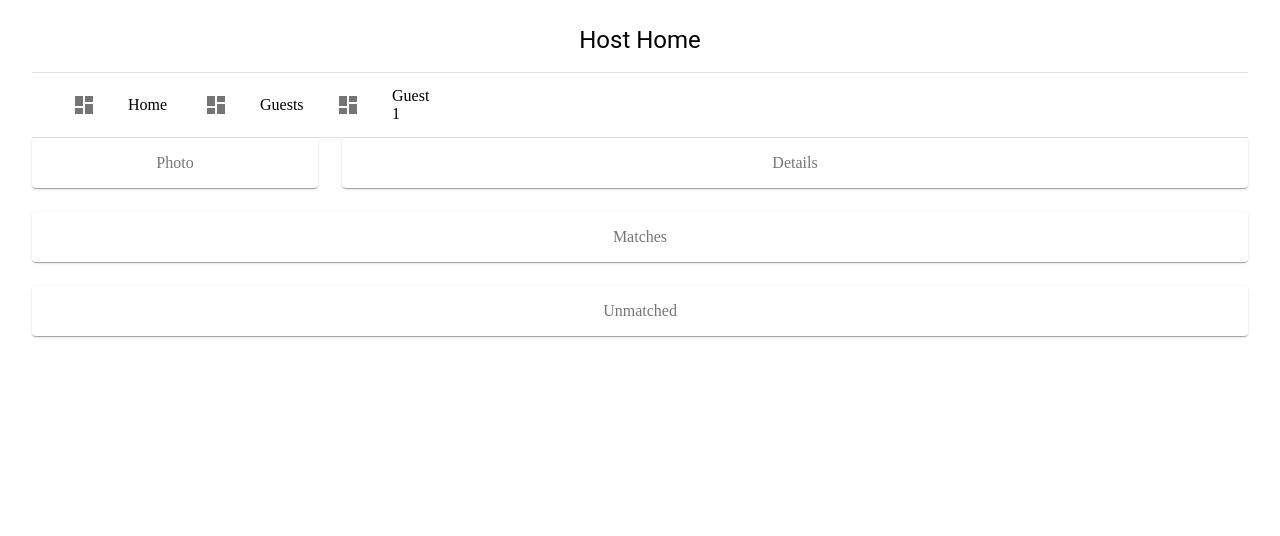
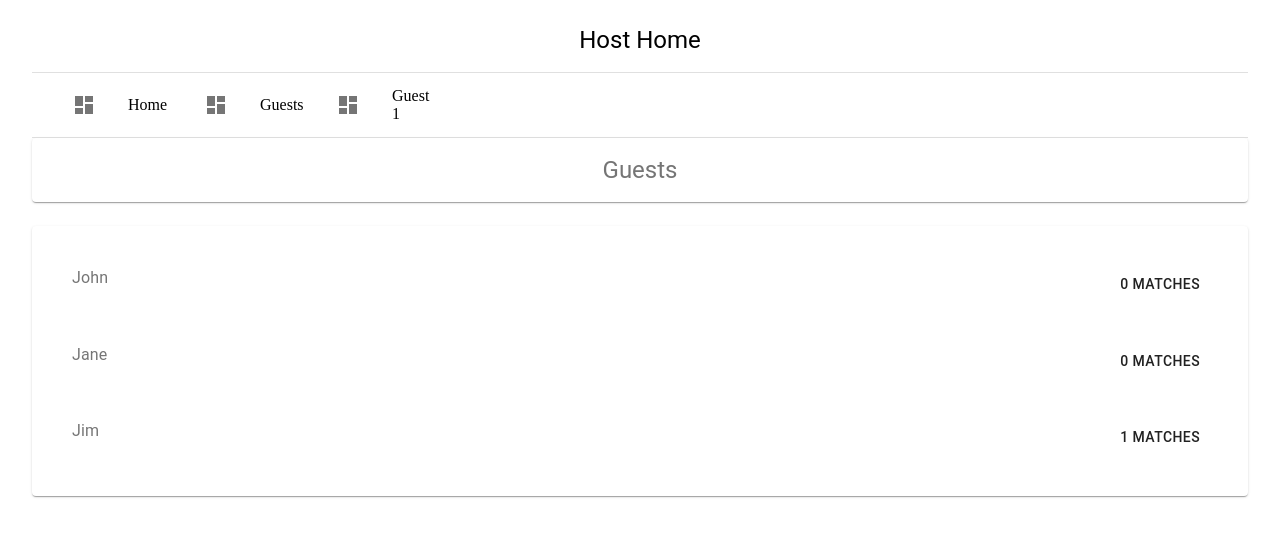
Before and after one commit to hackforla/HomeUniteUs, a React app: page /admin/guests in a window 1280 px wide. Shown: the top 536 px of the page. Built offline with nearby package versions, Linux system fonts and the light colour scheme.

Commit message:
admin view

```diff
--- a/src/App.tsx
+++ b/src/App.tsx
@@ -8,6 +8,7 @@ import { Search, Dashboard } from '@material-ui/icons';
 import { Guest } from './models';
 import { AdminGuestView } from './pages/AdminGuestView';
 import { HostHomeDataProvider } from './data/data-context';
+import { AdminView } from './pages/AdminView';
 
 export interface AppProps {
 }
@@ -219,8 +220,8 @@ export const App = () => {
                         <main>
                             <Switch>
                                 <Route exact path='/' component={WelcomeView} />
-                                <Route path='/admin/guests' component={AdminGuestView} />
-                                <Route path='/admin/guest/:id' component={PlaceholderWithIdView} />
+                                <Route path='/admin/guests' component={AdminView} />
+                                <Route path='/admin/guest/:id' component={AdminGuestView} />
                                 <Route path='/guests/:id' component={PlaceholderWithIdView} />
                                 <Route path='/hosts/:id' component={PlaceholderWithIdView} />
                             </Switch>
--- a/src/data/data-context.tsx
+++ b/src/data/data-context.tsx
@@ -1,5 +1,5 @@
 import * as React from "react";
-import { Guest, Host, GuestQuestion, HostQuestion, Restriction } from "../models";
+import { Guest, Host, GuestQuestion, HostQuestion, Restriction, MatchResult, GuestInterestLevel } from "../models";
 
 
 // design was informed by:
@@ -16,6 +16,7 @@ interface HostHomeData {
     guestQuestions: Array<GuestQuestion>;
     hostQuestions: Array<HostQuestion>;
     restrictions: Array<Restriction>;
+    matchResults: Array<MatchResult>;
 };
 
 enum HostHomeActionType {
@@ -40,11 +41,73 @@ function hostHomeDataReducer(state: HostHomeData, action: HostHomeAction) {
 };
 
 const initialState: HostHomeData = {
-    guests: new Array<Guest>(),
-    hosts: new Array<Host>(),
+    guests: [
+        {
+            name: 'John',
+            id: 1
+        },
+        {
+            name: 'Jane',
+            id: 2
+        },
+        {
+            name: 'Jim',
+            id: 3
+        }
+    ],
+    hosts: [
+        {
+            address: '123 Main Blvd.',
+            id: 1
+        },
+        {
+            address: '456 Broadway Ave.',
+            id: 2
+        },
+        {
+            address: '789 First St.',
+            id: 3
+        }
+    ],
     guestQuestions: new Array<GuestQuestion>(),
     hostQuestions: new Array<HostQuestion>(),
-    restrictions: new Array<Restriction>()
+    restrictions: new Array<Restriction>(),
+    matchResults: [
+        {
+            guestId: 1,
+            hostId: 1,
+            restrictionsFailed: [
+                {
+                    hostQuestionId: 1,
+                    hostResponseValue: 'ok',
+                    guestQuestionId: 1,
+                    guestResponseValue: 'ok',
+                    reasonText: 'Can not smoke'
+                }
+            ],
+            guestInterestLevel: GuestInterestLevel.Unknown
+        },
+        {
+            guestId: 2,
+            hostId: 1,
+            restrictionsFailed: [
+                {
+                    hostQuestionId: 1,
+                    hostResponseValue: 'ok',
+                    guestQuestionId: 1,
+                    guestResponseValue: 'ok',
+                    reasonText: 'Can not smoke'
+                }
+            ],
+            guestInterestLevel: GuestInterestLevel.Unknown
+        },
+        {
+            guestId: 3,
+            hostId: 1,
+            restrictionsFailed: [],
+            guestInterestLevel: GuestInterestLevel.Unknown
+        },
+    ]
 };
 
 export function HostHomeDataProvider(props: React.PropsWithChildren<{}>): JSX.Element {
@@ -66,13 +129,14 @@ export function useHostHomeData() {
         React.Dispatch<HostHomeAction>
     ];
 
-    // All Create, Update, Delete operations
+    // All Create, Update, Delete operations.
+    // Read operations are accessed directly from data.guests, etc
     const addGuest = (guest: Guest) => dispatch({ type: HostHomeActionType.AddGuest, payload: guest });
     // ...
 
     return {
         data,
-        dispatch, // do we still want access to this?
+        dispatch,
         addGuest
     };
 };
--- a/src/pages/AdminGuestView.tsx
+++ b/src/pages/AdminGuestView.tsx
@@ -1,6 +1,10 @@
 
 import * as React from "react";
-import { makeStyles, Paper, createStyles, Grid } from '@material-ui/core';
+import { makeStyles, Paper, createStyles, Grid, Box, Typography } from '@material-ui/core';
+import { useHostHomeData } from "../data/data-context";
+import { GuestMatchSummary } from "../viewmodels/GuestMatchSummary";
+import { MatchResult, Guest } from "../models";
+import { useParams } from "react-router";
 
 const useStyles = makeStyles(theme => (
     createStyles({
@@ -75,14 +79,19 @@ const useStyles = makeStyles(theme => (
             padding: theme.spacing(6, 0),
         },
         paper: {
-          padding: theme.spacing(2),
-          textAlign: 'center',
-          color: theme.palette.text.secondary,
+            padding: theme.spacing(2),
+            textAlign: 'center',
+            color: theme.palette.text.secondary,
         }
     })));
 
+
+
 export const AdminGuestView = () => {
+
     const classes = useStyles({});
+    const { id } = useParams();
+
     return (
         <React.Fragment>
             <Grid container spacing={3}>
@@ -90,7 +99,16 @@ export const AdminGuestView = () => {
                     <Paper className={classes.paper}>Photo</Paper>
                 </Grid>
                 <Grid item xs={9}>
-                    <Paper className={classes.paper}>Details</Paper>
+                    <Paper className={classes.paper}>
+                        <Box display='flex' p={1} m={1}>
+                            <Box p={1} flexGrow={1}>
+                                <Typography component='h5' align='left'>Guest ID</Typography>
+                            </Box>
+                            <Box p={1}>
+                                <Typography component='h5' align='left'>{id}</Typography>
+                            </Box>
+                        </Box>
+                    </Paper>
                 </Grid>
                 <Grid item xs={12}>
                     <Paper className={classes.paper}>Matches</Paper>
--- a/src/pages/AdminView.tsx
+++ b/src/pages/AdminView.tsx
@@ -1,5 +1,9 @@
 import * as React from 'react';
-import { Grid, Paper, makeStyles, createStyles, Typography } from '@material-ui/core';
+import { Grid, Paper, makeStyles, createStyles, Typography, Box, Button } from '@material-ui/core';
+import { useHostHomeData } from '../data/data-context';
+import { GuestMatchSummary } from '../viewmodels/GuestMatchSummary';
+import { MatchResult, Guest } from '../models';
+import { useHistory } from 'react-router';
 
 const useStyles = makeStyles(theme => (
     createStyles({
@@ -86,6 +90,35 @@ export const AdminView = () => {
 
     const classes = useStyles({});
 
+    const {
+        data,
+        dispatch,
+        addGuest
+    } = useHostHomeData();
+
+    const history = useHistory();
+
+    const allGuestMatches = React.useMemo(() => {
+
+        return data.guests.map((guest: Guest) => {
+
+            const guestMatches = data.matchResults.filter(
+                (matchResult: MatchResult) => guest.id === matchResult.guestId && matchResult.restrictionsFailed.length < 1);
+
+            const guestMatchSummary: GuestMatchSummary = {
+                guestId: guest.id,
+                guestName: guest.name,
+                numMatches: guestMatches.length
+            };
+
+            return guestMatchSummary;
+
+        });
+
+
+    }, [data.guests, data.matchResults]);
+
+
     return (
         <React.Fragment>
             <Grid container spacing={3}>
@@ -103,7 +136,26 @@ export const AdminView = () => {
                 </Grid>
                 <Grid item xs={12}>
                     <Paper className={classes.paper}>
-
+                        {
+                            allGuestMatches.map((guestMatchSummary: GuestMatchSummary, index: number) => (
+                                <Box display='flex' p={1} m={1}>
+                                    <Box p={1} flexGrow={1}>
+                                        <Typography component='h5' align='left'>{guestMatchSummary.guestName}</Typography>
+                                    </Box>
+                                    <Box p={1}>
+                                        <Button
+                                            onClick={
+                                                () => {
+                                                    history.push(`/admin/guest/${guestMatchSummary.guestId}`);
+                                                }
+                                            }
+                                        >
+                                            {`${guestMatchSummary.numMatches} matches`}
+                                        </Button>
+                                    </Box>
+                                </Box>
+                            ))
+                        }
                     </Paper>
                 </Grid>
             </Grid>
--- /dev/null
+++ b/src/viewmodels/GuestMatchSummary.ts
@@ -0,0 +1,5 @@
+export interface GuestMatchSummary {
+    guestId: number;
+    guestName: string;
+    numMatches: number;
+}
```
Lines whose indentation alone changed are shown as unchanged.
